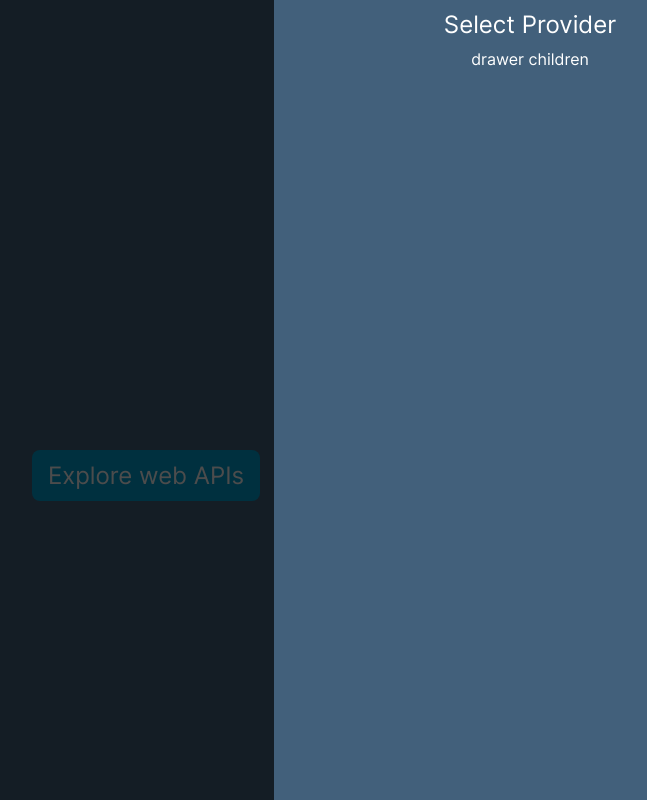
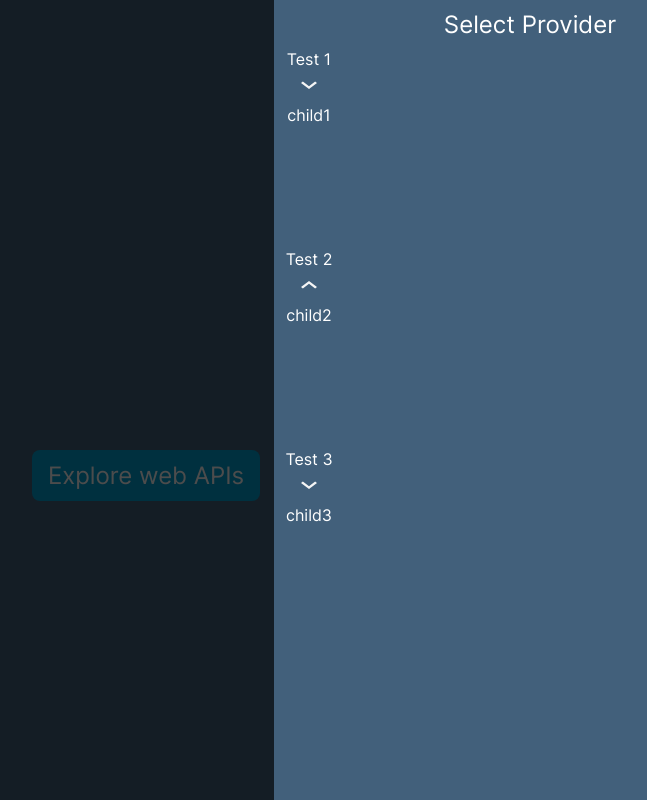
Before and after one commit to namiwa/frontend-test, a React (Vite) app: page / in a window 1280 px wide. Both pictures are taken after a click on the button "Explore web APIs". Shown: the whole page, without its empty margins (494-1141 px from the left). Built offline with nearby package versions, Linux system fonts and the light colour scheme.

Commit message:
wip: add card component partially

```diff
--- a/src/App.tsx
+++ b/src/App.tsx
@@ -1,6 +1,27 @@
 import { useState } from 'react'
-import { Button, Drawer } from './components'
+import { Button, Card, Drawer } from './components'
 import { MainButtonTitle, MainWrapper } from './styledComponents'
+
+import type { CardProps } from './components'
+
+
+const sampleData: CardProps[] = [
+  {
+    title: "Test 1",
+    open: false,
+    children: "child1"
+  },
+  {
+    title: "Test 2",
+    open: true,
+    children: "child2"
+  },
+  {
+    title: "Test 3",
+    open: false,
+    children: "child3"
+  },
+]
 
 function App() {
   const [open, setOpen] = useState(false)
@@ -17,7 +38,7 @@ function App() {
           open={open}
           onClose={() => setOpen(false)}
         >
-          drawer children
+          {sampleData.map((val, ind) => <Card {...val} key={ind} />)}
         </Drawer>
     </MainWrapper>
   )
--- /dev/null
+++ b/src/components/card/index.tsx
@@ -0,0 +1,23 @@
+import { ReactNode } from "react";
+
+import OpenIcon from './open.svg'
+import CloseIcon from './close.svg'
+import { CardWrapper } from "./styledComponents";
+
+export interface CardProps {
+    title: string
+    open: boolean
+    children: ReactNode
+}
+
+const CardTitle = ({ title, open }: Omit<CardProps, 'children'>) => {
+    const icon = open ? <img src={OpenIcon} /> : <img src={CloseIcon} />
+    return <span>{title}{icon}</span>
+}
+
+export const Card = ({ title, open, children }: CardProps) => {
+    return <CardWrapper>
+        <CardTitle title={title} open={open} />
+        {children}
+    </CardWrapper>
+}
--- /dev/null
+++ b/src/components/card/styledComponents.ts
@@ -0,0 +1,7 @@
+import { styled } from "styled-components";
+
+
+export const CardWrapper = styled.div`
+    height: 200px;
+    width: 50px;
+`
--- a/src/components/index.tsx
+++ b/src/components/index.tsx
@@ -1,2 +1,5 @@
 export { Button } from './button'
 export { Drawer } from './drawer'
+export { Card } from './card'
+
+export type { CardProps } from './card'
```
Also changed, not shown: src/components/card/close.svg (added), src/components/card/open.svg (added).
